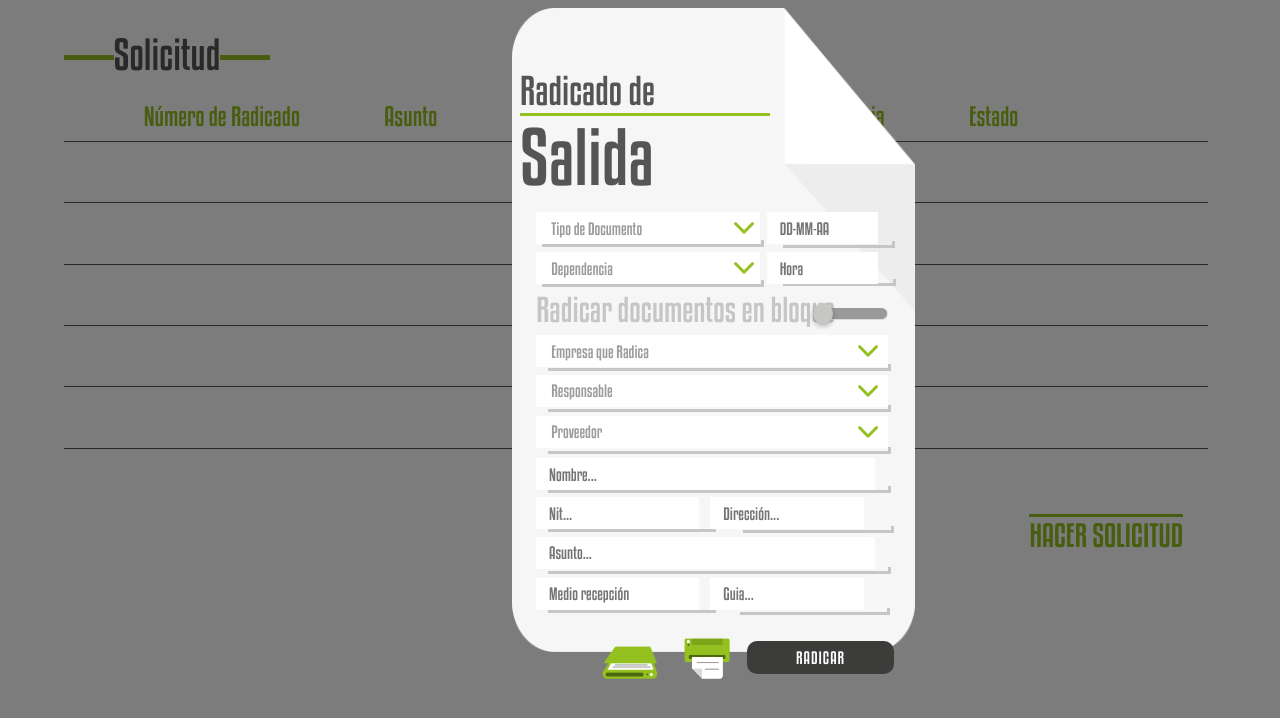
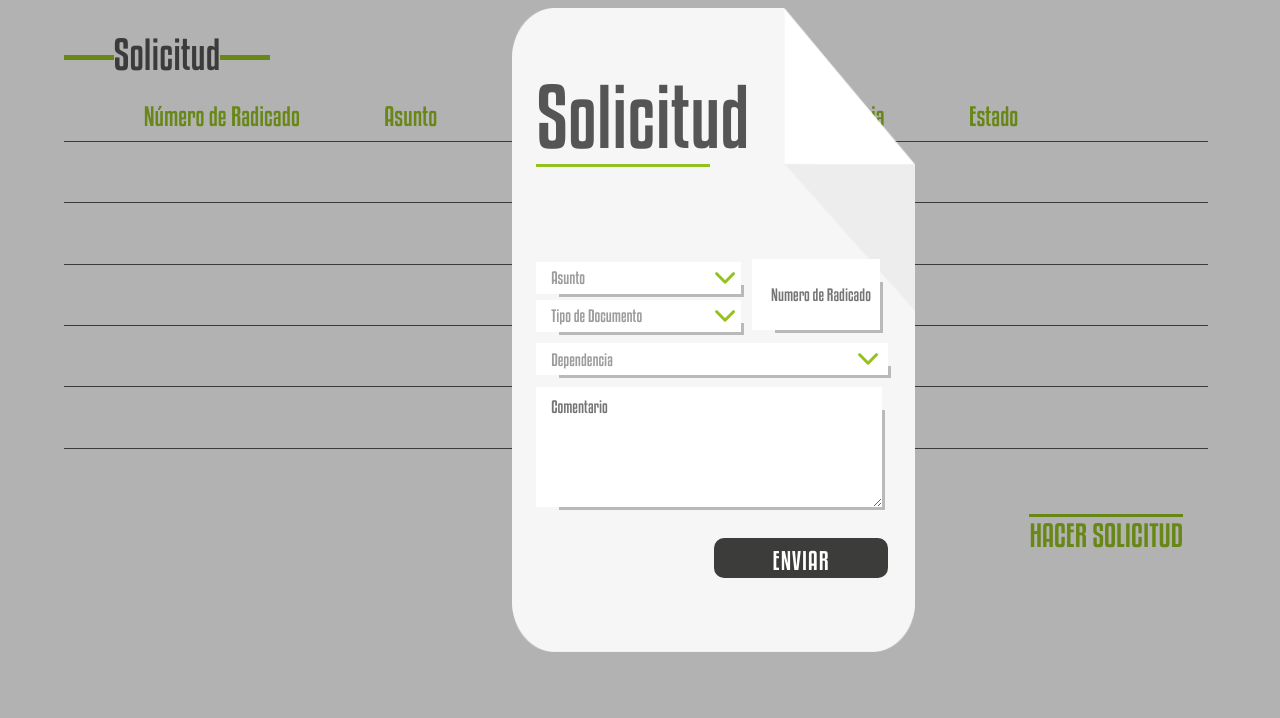
Before and after one commit to ozarta/SoftDesk, a plain HTML site: page solicitud.html in a window 1280 px wide. Both pictures are taken after a click on the element "HACER SOLICITUD". Drawn offline with nearby package versions, Linux system fonts and the light colour scheme.

Commit message:
modal de solicitud

```diff
--- a/solicitud.html
+++ b/solicitud.html
@@ -1,7 +1,6 @@
 
 <link rel="navbar" href="navbar.html">
 <link rel="stylesheet" href="stylesheet/style.css">
-
 
     <meta charset="utf-8">
     <script src="https://code.jquery.com/jquery-1.10.2.js"></script>
@@ -15,6 +14,8 @@
             $('.x').click(function(){
                 $('.modalnuevo').hide();
             });
+            $('.fecha').dateDropper();
+            $('.hora').timeDropper();
         });
 
     </script>
@@ -40,9 +41,9 @@
     }
     .tituloactanueva{
         margin-top: 15%;
-        margin-left: 2%;
+        margin-left: 6%;
         border-bottom: #95C11F solid;
-        width: 62%;
+        width: 43%;
     }
     /*input{*/
     /*border: none;*/
@@ -58,20 +59,8 @@
         margin-top: 0%;
         overflow-x: hidden;
     }
-    .tipoacta{
-        margin-top: 2%;
-        width: 17.5vw;
-    }
-    .hora{
-        margin-left: 1%;
-        width: 8.7vw;
-    }
     .act{
-        font-size: 37px;
-    }
-    .spn {
-        font-size: 9vh;
-        float: left;
+        font-size: 10vh;
     }
     .formulario
     {
@@ -80,14 +69,17 @@
         margin-left: 3%;
     }
     input{
-        margin-top: 1%;
+        margin-top: 3%;
         font-size: 2vh;
         height: 4vh;
         border: none;
         padding-left: 1vw;
+        -webkit-box-shadow: 13px 13px 0px -10px rgba(0,0,0,0.25);
+        -moz-box-shadow: 13px 13px 0px -10px rgba(0,0,0,0.25);
+        box-shadow: 13px 13px 0px -10px rgba(0,0,0,0.25);
     }
     select{
-        margin-top: 1%;
+        margin-top: 3%;
         font-family: kenyan;
         color: #9C9C9C;
         font-size: 2vh;
@@ -102,14 +94,44 @@
         background-color: white;
         padding-right: 5px;
         padding-left: 15px;
-    }
-    .lineahora{
-        width: 8.6vw;
-        margin-top: -2%;
-        margin-left: 63%;
+        -webkit-box-shadow: 13px 13px 0px -10px rgba(0,0,0,0.25);
+        -moz-box-shadow: 13px 13px 0px -10px rgba(0,0,0,0.25);
+        box-shadow: 13px 13px 0px -10px rgba(0,0,0,0.25);
     }
     .titulos{
         margin-left: 7%;
+    }
+    .submit{
+        -webkit-box-shadow: none;
+        -moz-box-shadow: none;
+        box-shadow: none;
+        font-size: 3vh;
+    }
+    .asunto{
+        width: 100%;
+    }
+    .dependencia{
+        width: 90%;
+    }
+    .cometarios{
+        margin-top: 3%;
+        width: 27vw;
+        height: 15vh;
+        max-height: 15vh;
+        max-width: 27vw;
+        -webkit-box-shadow: 13px 13px 0px -10px rgba(0,0,0,0.25);
+        -moz-box-shadow: 13px 13px 0px -10px rgba(0,0,0,0.25);
+        box-shadow: 13px 13px 0px -10px rgba(0,0,0,0.25);
+        border: none;
+        padding-left: 15px;
+        font-family: kenyan;
+        padding-top: 10px;
+        font-size: 2vh;
+    }
+    .numerosolicitud{
+        width: 10vw;
+        height: 8.9vh;
+        text-align: center;
     }
 </style>
 
@@ -139,135 +161,44 @@
     <label>HACER SOLICITUD</label>
 </div>
 
-<div class="modalnuevo" ng-show="entrada == true">
+<!--<div class="modalnuevo" ng-show="entrada == true">-->
 
 <div class="modalnuevo" style="display: block">
 
-    <div style="position: absolute; width: 100%; height: 100%" class="x"></div>
-    <div class="fondo" style="width: 31.5%">
+    <div style="position: absolute; width: 100%; height: 100%" class="x" ng-click="entrada=false"></div>
+    <div class="fondo" style="width: 31.5%" >
 
         <div class="tituloactanueva">
-            <label class="act">Radicado de<br> <span class="spn">Salida</span></label>
+            <label class="act">Solicitud</label>
         </div>
         <div class="formulario">
             <form ng-submit="uploadPic2(adjunto)">
+                <div>
+                    <div style="display: inline-block; width: 16vw">
+                    <select ng-model="Asuntosolicitud" class="asunto">
+                        <option value="">Asunto</option>
+                    </select>
 
-                <select class="tipoacta" ng-model="tipoactaradicadoentrada">
-                    <option value="">Tipo de Documento</option>
-                    <option value="facturas">Facturas</option>
-                    <option value="caja menor">Caja menor</option>
-                    <option value="legalizacion">Legalización</option>
-                    <option value="solicitudes">Solicitudes</option>
-                    <option value="cuentas de cobro">Cuentas de cobro</option>
-                    <option value="pagares">Pagares</option>
+                    <select ng-model="tiposolicitud" class="asunto">
+                        <option value="">Tipo de Documento</option>
+                    </select>
+                    </div>
 
+                    <div style="display: inline-block; vertical-align: top;margin-left: 2%">
+                        <input placeholder="Numero de Radicado" class="numerosolicitud">
+                    </div>
+                </div>
+
+                <select ng-model="tiposolicitud" class="dependencia">
+                    <option value="">Dependencia</option>
                 </select>
 
-                <input type="text" id="departure" placeholder="DD-MM-AA" class="textbox-n fecha" ng-model="fecharadicadoentrada"  />
-                <br>
-
-                <div class="lineaacta linea"></div>
-                <div class="lineafecha linea"></div>
-
-                <select class="dependencia" ng-model="dependenciaradicadoentrada">
-                    <option value="">Dependencia</option>
-                    <option value="gerencia">Gerencia </option>
-                    <option value="administrativa">Administrativa </option>
-                    <option value="ambiente fisico">Ambiente físico </option>
-                    <option value="contabilidad">Contabilidad </option>
-                    <option value="nomina ">Nómina </option>
-                    <option value="talento humano">Talento humano </option>
-
-                </select>
-
-
-                <input type="text" id="alarm" class="form-control input-small hora "  placeholder="Hora"  ng-model="horaradicadoentrada"/>
-                <!--<input type="text" class="hora" ng-model="horaradicadoentrada" placeholder="Hora" onfocus="(this.type='time')">-->
-
-                <div class="lineadependencia linea"></div>
-                <div class="lineahora linea"></div>
-
-                <div class="radicar">
-                    <label>Radicar documentos en bloque</label>
-
-                    <input id="cmn-toggle-1" class="cmn-toggle cmn-toggle-round" type="checkbox">
-                    <label for="cmn-toggle-1" style="margin-top: -5.5%; margin-left: 73.5%;margin-bottom: 3%;"></label>
-
-                </div>
-
-                <select class="empresa" ng-model="empresaradicadoentrada">
-                    <option value="">Empresa que Radica</option>
-                    <option value="ips llanos">Ips llanos</option>
-                    <option value="cafetero">Cafetero</option>
-                    <option value="norte de Santander">Norte de Santander</option>
-                    <option value="Barranquilla">Barranquilla</option>
-                    <option value="nuestra ips">Nuestra ips</option>
-                </select>
-                <div class="lineaempresa linea"></div>
-
-                <select class="responsable" ng-model="responsableradicadoentrada">
-                    <option value="" >Responsable</option>
-                    <option value="auxiliares contables">Auxiliares contables</option>
-                    <option value="auxiliares administrativos">Auxiliares administrativos</option>
-
-                </select>
-
-                <div class="linearesponsable linea"></div>
-
-                <select class="proveedor" ng-model="proveedorradicadoentrada">
-                    <option value=""> Proveedor</option>
-                    <option value="Softplus">Softplus</option>
-                    <option value="Sael">Sael</option>
-                    <option value="Cano Asociados">Cano Asociados</option>
-
-                </select>
-                <div class="lineaproveedor linea"></div>
-
-
-                <input type="text" placeholder="Nombre..." class="nombre" ng-model="nombreradicadoentrada">
-                <div class="lineanombre linea"></div>
-
-                <input type="text" placeholder="Nit..." class="nit" ng-model="nitradicadoentrada"><input type="text" placeholder="Dirección..." class="direccion" ng-model="direccionradicadoentrada">
-                <div class="lineanit linea"></div>
-                <div class="lineadireccion linea"></div>
-
-
-                <input type="text" placeholder="Asunto..." class="asunto" ng-model="asuntoradicadoentrada">
-                <div class="lineaasunto linea"></div>
-
-                <input type="text" placeholder="Medio recepción" class="recepcion" ng-model="recepcionradicadoentrada"><input type="text" placeholder="Guia..." class="guia" ng-model="guiaradicadoentrada">
-                <div class="lineanit linea"></div>
-                <div class="lineaguia linea"></div>
-
-                <div class="iconossalida">
-                    <!--<md-button class="md-fab md-fab-top-left left scanner" aria-label="Insert Drive" >-->
-                    <!--<label for="input-file-id">-->
-                    <!--<md-icon md-svg-src="/images/escanner.svg" style="width: 30px; height: 30px;"></md-icon>-->
-                    <!--</label>-->
-                    <!--<md-tooltip md-visible="demo.showTooltip" md-direction="{{demo.tipDirection}}">-->
-                    <!--Escanear-->
-                    <!--</md-tooltip>-->
-                    <!--</md-button>-->
-
-                    <!--<input ngf-select type="file" ng-model="adjunto" class="ng-hide" id="input-file-id">-->
-
-                    <!--<md-button class="md-fab md-fab-top-left left impreso" aria-label="Insert Drive" >-->
-
-                    <!--<md-icon md-svg-src="/images/impresora.svg" style="width: 30px; height: 30px;"></md-icon>-->
-
-                    <!--<md-tooltip md-visible="demo.showTooltip2" md-direction="{{demo.tipDirection2}}">-->
-                    <!--Imprimir-->
-                    <!--</md-tooltip>-->
-                    <!--</md-button>-->
-
-                    <img src="img/scanner.png" class="scanner">
-                    <img src="img/impresora.png" class="impresora">
-                    <input type="submit" value="RADICAR" class="submit">
-                </div>
+                <textarea class="cometarios" placeholder="Comentario"></textarea>
+                <input type="submit" value="ENVIAR" class="submit">
             </form>
 
         </div>
 
     </div>
 </div>
-</div>
+<!--</div>-->
```
